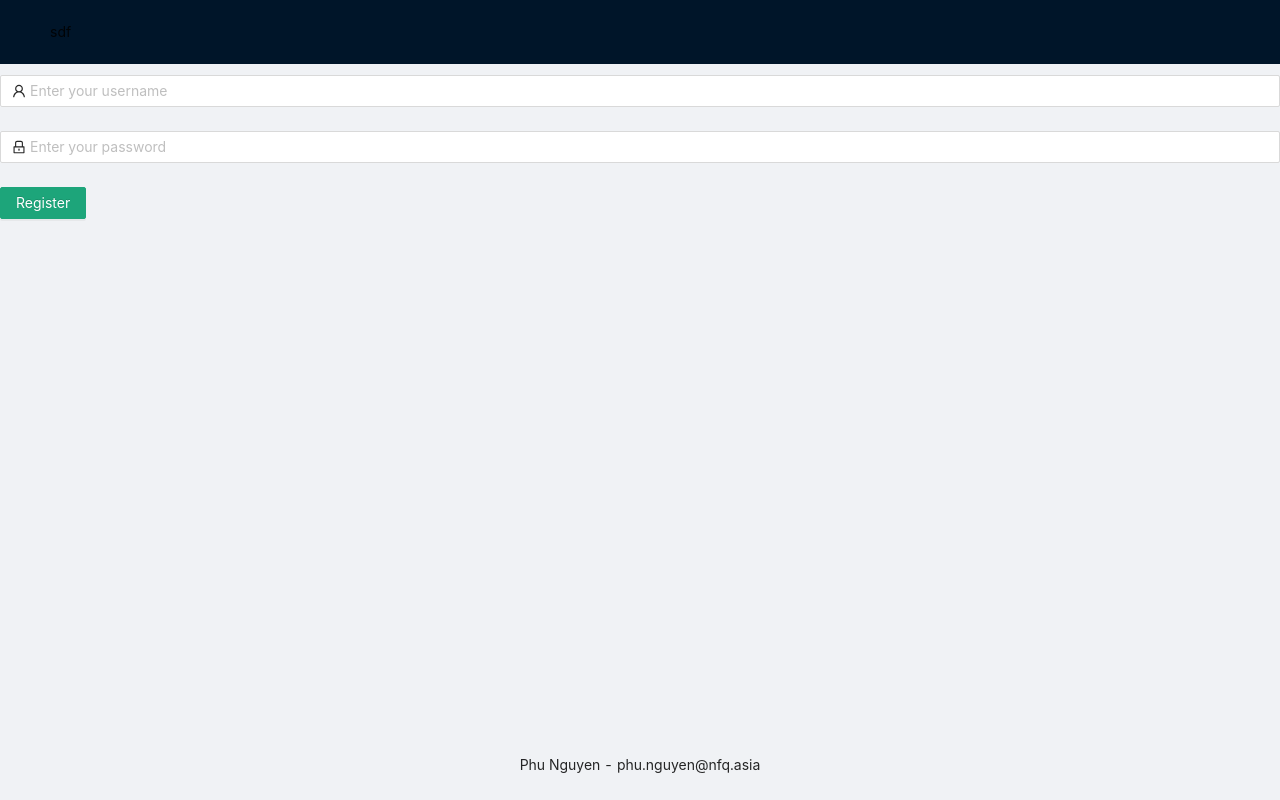
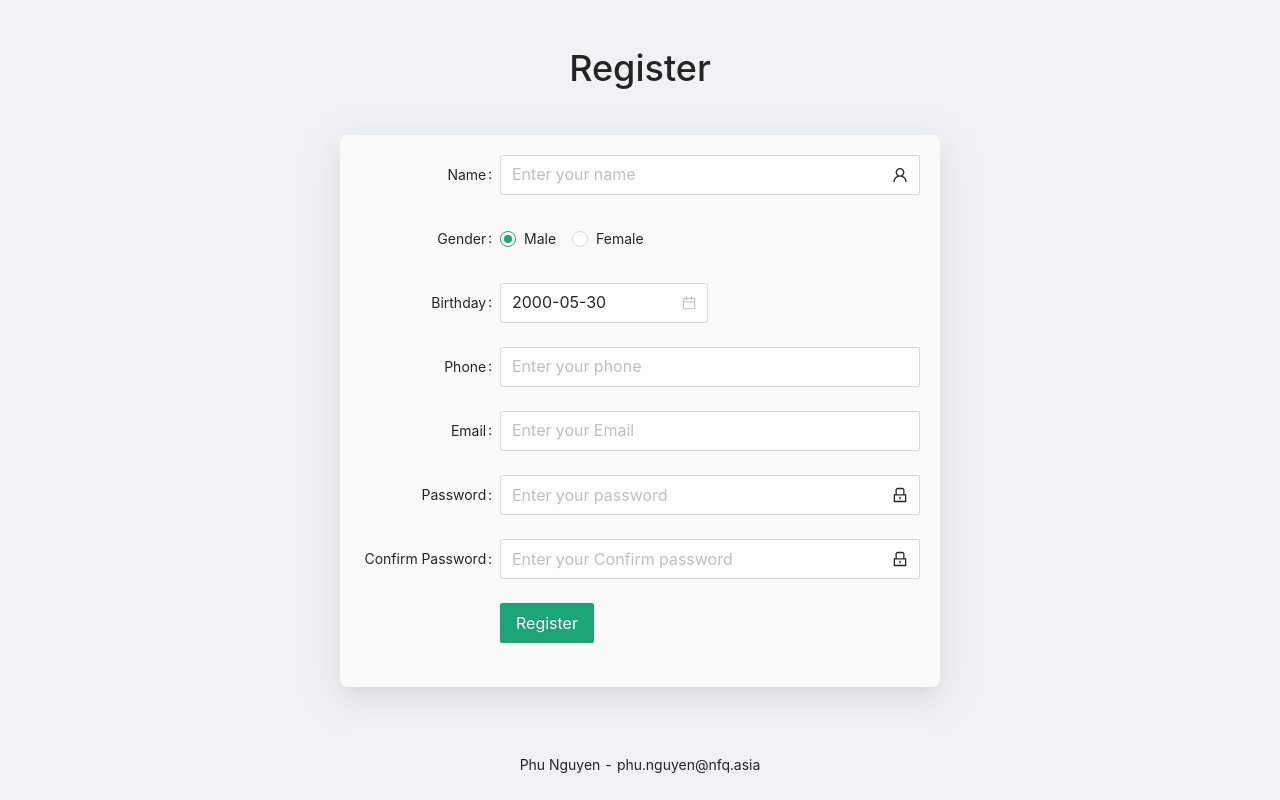
Before and after one commit to zevik7/register-page-react, a React (Create React App) app: page / in a window 1280 px wide. Built offline with nearby package versions, Linux system fonts and the light colour scheme.

Commit message:
feat: add validator

```diff
--- a/package.json
+++ b/package.json
@@ -14,6 +14,7 @@
     "eslint-config-prettier": "^8.5.0",
     "eslint-plugin-prettier": "^4.0.0",
     "lodash": "^4.17.21",
+    "moment": "^2.29.3",
     "react": "^18.1.0",
     "react-dom": "^18.1.0",
     "react-router-dom": "^6.3.0",
--- a/src/App.js
+++ b/src/App.js
@@ -1,6 +1,6 @@
 import React from 'react'
 import { BrowserRouter } from 'react-router-dom'
-import 'antd/dist/antd.less'
+import './App.less'
 import RoutesApp from './components/RoutesApp'
 
 const App = () => {
--- /dev/null
+++ b/src/App.less
@@ -0,0 +1,2 @@
+@import "antd/lib/style/themes/default.less";
+@import 'antd/dist/antd.less';
--- a/src/pages/Register/index.jsx
+++ b/src/pages/Register/index.jsx
@@ -1,65 +1,247 @@
 import React, { useState } from 'react'
-import { Form, Input, Button, Checkbox } from 'antd'
+import moment from 'moment'
+import { Form, Input, Button, Checkbox, DatePicker, Radio, Result } from 'antd'
 import { UserOutlined, LockOutlined } from '@ant-design/icons'
 import { Layout } from 'antd'
-import './style.scss'
+import './style.less'
 
 const { Header, Footer, Content } = Layout
 
 const Register = () => {
   const [form, setForm] = useState({
     name: { value: '', errorTxt: '' },
-    birthday: { value: new Date().setFullYear(200), errorTxt: '' },
-    gender: { value: 'Nam', errorTxt: '' },
+    gender: { value: 'male', errorTxt: '' },
+    birthday: { value: moment().set('year', 2000), errorTxt: '' },
+    phone: { value: '', errorTxt: '' },
     email: { value: '', errorTxt: '' },
-    phone: { value: '', errorTxt: '' },
-    address: { value: '', errorTxt: '' },
+    password: { value: '', errorTxt: '' },
+    confirmPassword: { value: '', errorTxt: '' },
   })
 
-  const onChange = () => {}
+  const validate = (name, value) => {
+    let errorTxt = ''
 
-  const onFinish = (values) => {
-    console.log('Received values of form: ', values)
+    if (!value) {
+      errorTxt = 'This field is required'
+    } else {
+      switch (name) {
+        case 'email':
+          if (!/^[^\s@]+@[^\s@]+\.[^\s@]+$/.test(value)) {
+            errorTxt = 'Invalid email address'
+          }
+          break
+        case 'phone':
+          const regex =
+            /^0(3[2-9]|5[689]|7(0|[6-9])|8([0-6]|8|9)|9([0-4]|[6-9]))[0-9]{7}$/
+          if (!regex.test(value)) {
+            errorTxt = 'Invalid phone number'
+          }
+          break
+        case 'password':
+          if (value.toString().length < 6) {
+            errorTxt = 'Minimum 6 characters'
+          }
+          break
+        case 'confirmPassword':
+          if (value !== form.password.value) {
+            errorTxt = 'Password and Confirm password are not same'
+          }
+          break
+        default:
+          break
+      }
+    }
+
+    return errorTxt
   }
 
-  const onFinishFailed = (errorInfo) => {
-    console.log('Failed:', errorInfo)
+  const handleOnChange = (e) => {
+    const name = e.target.name
+    const value = e.target.value
+
+    let errorTxt = validate(name, value)
+
+    setForm({ ...form, [name]: { value, errorTxt } })
+  }
+
+  const handleOnChangeDate = (date, dateString) => {
+    let value = date
+    let errorTxt = ''
+
+    if (!value) errorTxt = 'This field is required'
+
+    if (new Date(dateString) > new Date()) {
+      errorTxt = 'Birthday must be lower than current date'
+    }
+
+    setForm({ ...form, birthday: { value: date, errorTxt } })
+  }
+
+  const onSubmit = () => {
+    let formValidation = {}
+    // Validate all form's field
+    for (let name in form) {
+      let value = form[name].value
+      let errorTxt = validate(name, value)
+
+      formValidation[name] = { value, errorTxt }
+    }
+
+    // Validate birthday
+    if (formValidation.birthday.value > moment()) {
+      formValidation.birthday.errorTxt =
+        'Birthday must be lower than current date'
+    }
+
+    setForm(formValidation)
+  }
+
+  const onFinish = () => {
+    let result = {}
+    for (let name in form) {
+      let value = form[name].value
+      if (name === 'birthday') value = value.toISOString()
+      result[name] = value
+    }
+    console.log(result)
+  }
+
+  const formItemLayout = {
+    labelCol: {
+      xs: { span: 24 },
+      sm: { span: 6 },
+    },
+    wrapperCol: {
+      xs: { span: 24 },
+      sm: { span: 18 },
+    },
+  }
+
+  const tailFormItemLayout = {
+    wrapperCol: {
+      xs: {
+        span: 24,
+      },
+      sm: {
+        offset: 6,
+      },
+    },
   }
 
   return (
     <Layout style={{ minHeight: '100vh' }}>
-      <Header>sdf</Header>
-      <Content>
-        <h1></h1>
+      <div className="header">
+        <h1>Register</h1>
+      </div>
+      <Content className="content">
         <Form
+          {...formItemLayout}
           name="normal_login"
           className="login-form"
           initialValues={{
             remember: true,
           }}
           onFinish={onFinish}
-          onFinishFailed={onFinishFailed}
+          scrollToFirstError
+          size="large"
         >
-          <Form.Item name="username">
+          <Form.Item
+            label="Name"
+            validateStatus={form.name.errorTxt && 'error'}
+            help={form.name.errorTxt}
+          >
             <Input
-              prefix={<UserOutlined className="site-form-item-icon" />}
-              placeholder="Enter your username"
+              suffix={<UserOutlined className="site-form-item-icon" />}
+              placeholder="Enter your name"
               autoComplete="on"
+              name="name"
+              value={form.name.value}
+              onChange={handleOnChange}
             />
           </Form.Item>
-          <Form.Item name="password">
+          <Form.Item label="Gender">
+            <Radio.Group
+              value={form.gender.value}
+              name="gender"
+              onChange={handleOnChange}
+            >
+              <Radio value="male">Male</Radio>
+              <Radio value="female">Female</Radio>
+            </Radio.Group>
+          </Form.Item>
+          <Form.Item
+            label="Birthday"
+            validateStatus={form.birthday.errorTxt && 'error'}
+            help={form.birthday.errorTxt}
+          >
+            <DatePicker
+              name="birthday"
+              value={form.birthday.value}
+              onChange={handleOnChangeDate}
+            />
+          </Form.Item>
+          <Form.Item
+            label="Phone"
+            validateStatus={form.phone.errorTxt && 'error'}
+            help={form.phone.errorTxt}
+          >
             <Input
-              prefix={<LockOutlined className="site-form-item-icon" />}
+              placeholder="Enter your phone"
+              autoComplete="on"
+              name="phone"
+              value={form.phone.value}
+              onChange={handleOnChange}
+            />
+          </Form.Item>
+          <Form.Item
+            label="Email"
+            validateStatus={form.email.errorTxt && 'error'}
+            help={form.email.errorTxt}
+          >
+            <Input
+              placeholder="Enter your Email"
+              autoComplete="on"
+              name="email"
+              value={form.email.value}
+              onChange={handleOnChange}
+            />
+          </Form.Item>
+          <Form.Item
+            label="Password"
+            validateStatus={form.password.errorTxt && 'error'}
+            help={form.password.errorTxt}
+          >
+            <Input
+              suffix={<LockOutlined className="site-form-item-icon" />}
               type="password"
               placeholder="Enter your password"
               autoComplete="on"
+              name="password"
+              value={form.password.value}
+              onChange={handleOnChange}
             />
           </Form.Item>
-          <Form.Item>
+          <Form.Item
+            label="Confirm Password"
+            validateStatus={form.confirmPassword.errorTxt && 'error'}
+            help={form.confirmPassword.errorTxt}
+          >
+            <Input
+              suffix={<LockOutlined className="site-form-item-icon" />}
+              type="password"
+              placeholder="Enter your Confirm password"
+              autoComplete="on"
+              name="confirmPassword"
+              value={form.confirmPassword.value}
+              onChange={handleOnChange}
+            />
+          </Form.Item>
+          <Form.Item {...tailFormItemLayout}>
             <Button
               type="primary"
               htmlType="submit"
               className="login-form-button"
+              onClick={onSubmit}
             >
               Register
             </Button>
--- /dev/null
+++ b/src/pages/Register/style.less
@@ -0,0 +1,23 @@
+@import 'antd/lib/style/themes/default.less';
+
+.header {
+  padding-top: 40px;
+
+  h1 {
+    text-align: center;
+    font-size: 36px;
+  }
+}
+
+.content {
+  padding: 20px;
+
+  .login-form {
+    margin: auto;
+    max-width: 600px;
+    padding: 20px;
+    background-color: @background-color-light;
+    border-radius: 8px;
+    box-shadow: @shadow-1-down;
+  }
+}
```
Also changed, not shown: src/pages/Register/style.scss (deleted), 1 other file (tests, documents, lock files or other folders).
